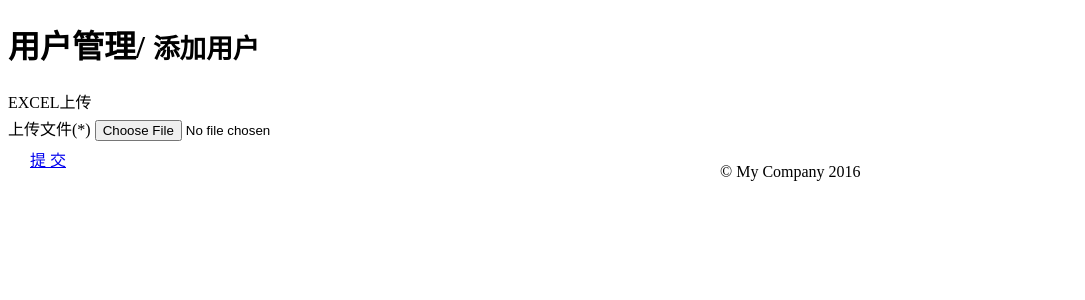
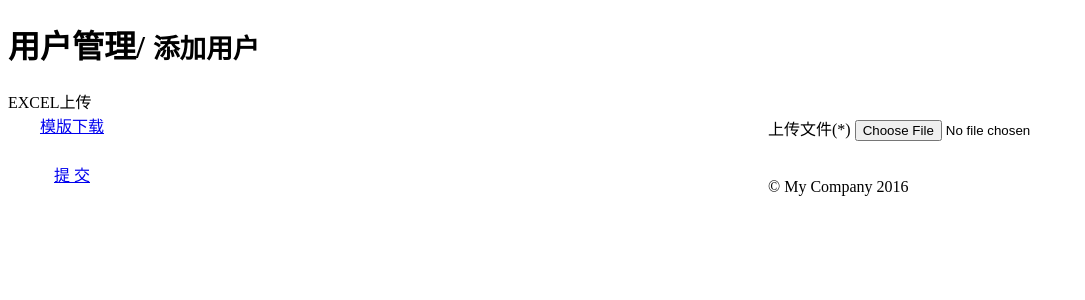
Before and after one commit to ruiqiang/hello, a Yii app: template basic/modules/admin/views/user/staffExcel.php in a window 1280 px wide. Shown: the top 300 px of the page, without its empty margins (0-1085 px from the left). Run offline with PHP 8.4 and a stand-in for Yii, Linux system fonts and the light colour scheme; the template is opened without the code that fills it, so the values that code supplies are empty; some libraries are stand-ins or nearby versions.

Commit message:
user、adv、community、customer  excel 模版下载页面调整

```diff
--- a/basic/modules/admin/controllers/UserController.php
+++ b/basic/modules/admin/controllers/UserController.php
@@ -276,6 +276,11 @@ class UserController extends \yii\web\Controller
         $this->redirect("/admin/user/staffmanager");
     }
 
+    public function actionDownloadexcel()
+    {
+        $this->redirect("/excel/模版（用户信息）.xlsx");
+    }
+
     /**
      * 根据id获得人员信息
      */
--- a/basic/modules/admin/views/adv/advExcel.php
+++ b/basic/modules/admin/views/adv/advExcel.php
@@ -16,7 +16,7 @@
                     <form role="form" id="advForm" method="post" action="/admin/adv/doexcel" enctype="multipart/form-data">
                         <div class="form-group">
                             <label class="control-label"></label>
-                            <a href="javascript:;" class="btn btn-info" id="downloadExcel" style="float:left;width:7rem;text-align:center;margin-right:50%;">模版下载</a>
+                            <a href="javascript:;" class="btn btn-info" id="downloadExcel" style="float:left;width:8rem;text-align:center;margin-right:50%;">模版下载</a>
                         </div>
                         <div class="form-group">
                             <label class="control-label">上传文件(<span class="mydanger">*</span>)</label>
@@ -24,7 +24,7 @@
                         </div>
                         <div class="form-group1" style="padding-top: 15px;">
                             <label class="control-label"></label>
-                            <a href="javascript:;" class="btn btn-info" id="addAdv" style="float:left;width:7rem;text-align:center;margin-right:50%;">提&nbsp;交</a>
+                            <a href="javascript:;" class="btn btn-info" id="addAdv" style="float:left;width:8rem;text-align:center;margin-right:50%;">提&nbsp;交</a>
                         </div>
                     </form>
                 </div>
--- a/basic/modules/admin/views/community/communityExcel.php
+++ b/basic/modules/admin/views/community/communityExcel.php
@@ -16,7 +16,7 @@
                     <form role="form" id="communityForm" method="post" action="/admin/community/doexcel" enctype="multipart/form-data">
                         <div class="form-group">
                             <label class="control-label"></label>
-                            <a href="javascript:;" class="btn btn-info" id="downloadExcel" style="float:left;width:7rem;text-align:center;margin-right:50%;">模版下载</a>
+                            <a href="javascript:;" class="btn btn-info" id="downloadExcel" style="float:left;width:8rem;text-align:center;margin-right:50%;">模版下载</a>
                         </div>
                         <div class="form-group">
                             <label class="control-label">上传文件(<span class="mydanger">*</span>)</label>
@@ -24,7 +24,7 @@
                         </div>
                         <div class="form-group1" style="padding-top: 15px;">
                             <label class="control-label"></label>
-                            <a href="javascript:;" class="btn btn-info" id="addCommunity" style="float:left;width:7rem;text-align:center;margin-right:50%;">提&nbsp;交</a>
+                            <a href="javascript:;" class="btn btn-info" id="addCommunity" style="float:left;width:8rem;text-align:center;margin-right:50%;">提&nbsp;交</a>
                         </div>
                     </form>
                 </div>
--- a/basic/modules/admin/views/customer/customerExcel.php
+++ b/basic/modules/admin/views/customer/customerExcel.php
@@ -16,14 +16,14 @@
                     <form role="form" id="customerForm" method="post" action="/admin/customer/doexcel" enctype="multipart/form-data">
                         <div class="form-group">
                             <label class="control-label"></label>
-                            <a href="javascript:;" class="btn btn-info" id="downloadExcel" style="float:left;width:7rem;text-align:center;margin-right:50%;">模版下载</a>
+                            <a href="javascript:;" class="btn btn-info" id="downloadExcel" style="float:left;width:8rem;text-align:center;margin-right:50%;">模版下载</a>
                         </div>
                         <div class="form-group">
                             <label class="control-label">上传文件(<span class="mydanger">*</span>)</label>
                             <input type="file" name="commExcel" />
                         <div class="form-group1" style="padding-top: 15px;">
                             <label class="control-label"></label>
-                            <a href="javascript:;" class="btn btn-info" id="addCustomer" style="float:left;width:7rem;text-align:center;margin-right:50%;">提&nbsp;交</a>
+                            <a href="javascript:;" class="btn btn-info" id="addCustomer" style="float:left;width:8rem;text-align:center;margin-right:50%;">提&nbsp;交</a>
                         </div>
                     </form>
                 </div>
--- a/basic/modules/admin/views/user/staffExcel.php
+++ b/basic/modules/admin/views/user/staffExcel.php
@@ -15,12 +15,16 @@
                 <div class="panel-body">
                     <form role="form" id="staffForm" method="post" action="/admin/user/doexcel" enctype="multipart/form-data">
                         <div class="form-group">
+                            <label class="control-label"></label>
+                            <a href="javascript:;" class="btn btn-info" id="downloadExcel" style="float:left;width:8rem;text-align:center;margin-right:50%;">模版下载</a>
+                        </div>
+                        <div class="form-group">
                             <label class="control-label">上传文件(<span class="mydanger">*</span>)</label>
                             <input type="file" name="commExcel" />
                         </div>
-                        <div class="form-group1">
+                        <div class="form-group1" style="padding-top: 15px;">
                             <label class="control-label"></label>
-                            <a href="javascript:;" class="btn btn-info" id="addStaff" style="float:left;width:5rem;text-align:center;margin-right:50%;">提&nbsp;交</a>
+                            <a href="javascript:;" class="btn btn-info" id="addStaff" style="float:left;width:8rem;text-align:center;margin-right:50%;">提&nbsp;交</a>
                         </div>
                     </form>
                 </div>
@@ -47,6 +51,10 @@
 <!-- /. PAGE INNER  -->
 <script type="text/javascript">
     $(window).ready(function() {
+        $("#downloadExcel").click(function(){
+            window.location.href = "/admin/user/downloadexcel";
+        });
+
         $("#addStaff").click(function(){
             $("#staffForm").submit();
         });
```
